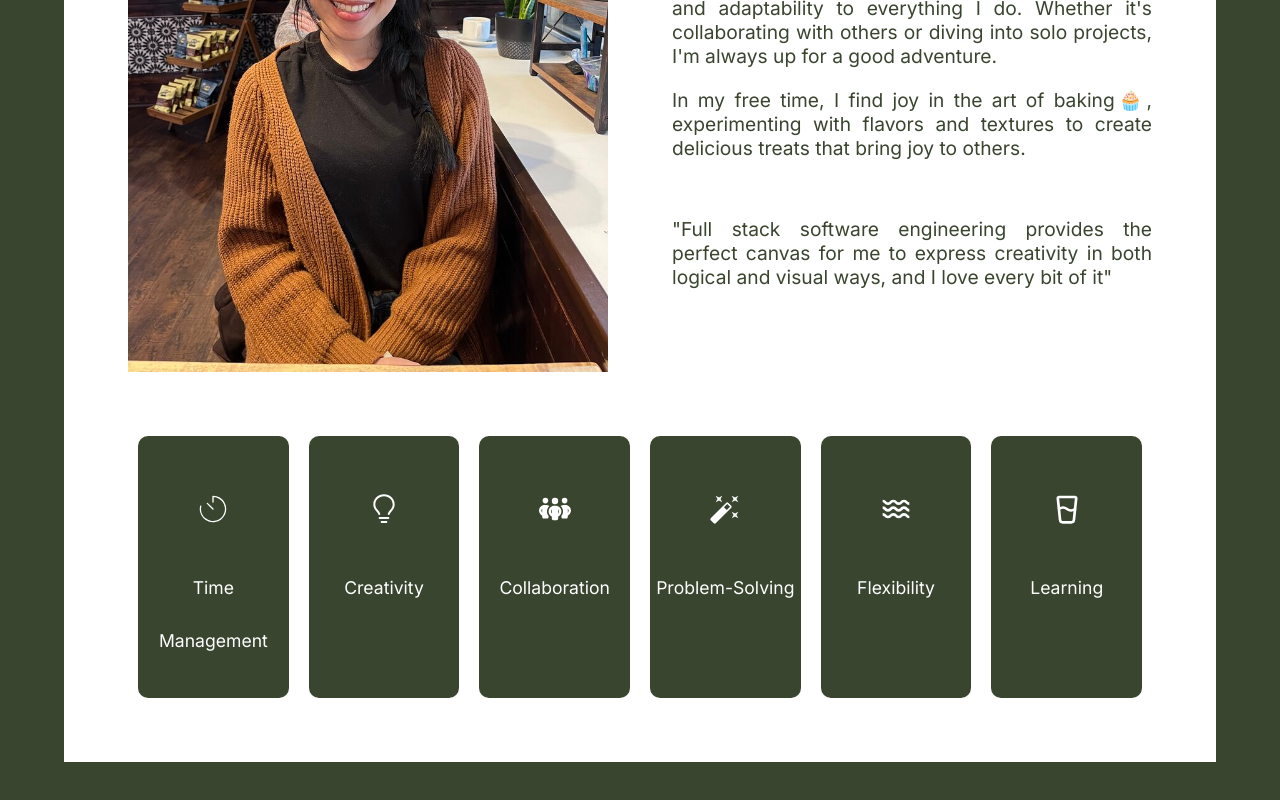
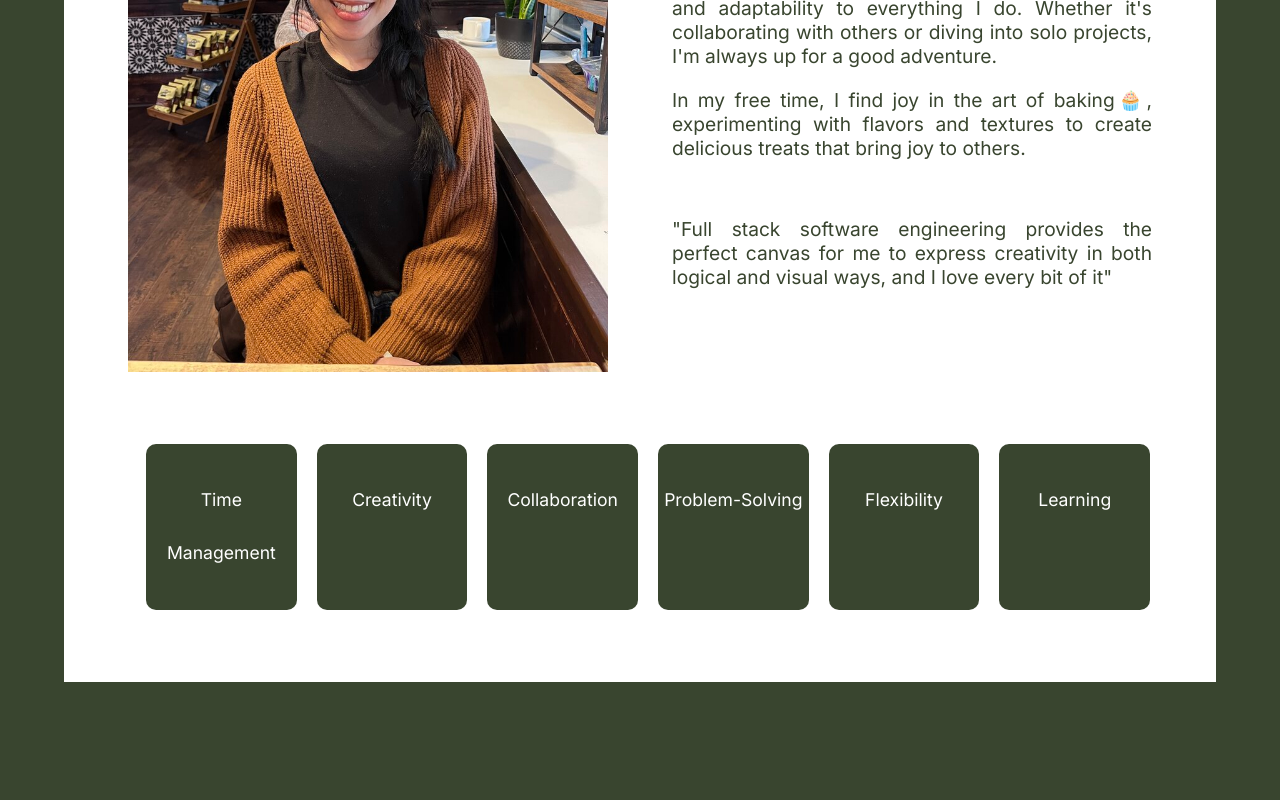
Before and after one commit to AnnMulling/annmulling-portfolio, a React (Vite) app: page /aboutme in a window 1280 px wide. Shown: the part 464-1264 px from the top of the page. After the commit the page ends 1194 px from the top, so only its background shows below. Built offline with nearby package versions, Linux system fonts and the light colour scheme; a web font is replaced by a local one.

Commit message:
added data file

```diff
--- a/src/components/AboutPage/About.jsx
+++ b/src/components/AboutPage/About.jsx
@@ -6,6 +6,8 @@ import { FaPeopleGroup } from "react-icons/fa6";
 import { MdAutoFixHigh } from "react-icons/md";
 import { LuGlassWater } from "react-icons/lu";
 import { BiWater } from "react-icons/bi";
+
+import { data } from "./data";
 
 import '../../style/components/aboutMe.css';
 import profile from '../../assets/images/profile-girl.jpg'
@@ -38,42 +40,14 @@ export default function AboutMe() {
             </div>
         </div>
         <div className="qualification-box">
-            {/* <h2>Qualification</h2> */}
-            <div className="counter-box">
-                <div className="counter-detail">
-                    <span className="counter-icon"><CiTimer /></span>
-                    <span>Time Management</span>
+            {data.map((item) => (
+                <div className="counter-box" id={item.id}>
+                    <div className="counter-detail">
+                        <span className="counter-icon">{<item.icon/>}</span>
+                        <span>{item.title}</span>
+                    </div>
                 </div>
-            </div>
-            <div className="counter-box">
-                <div className="counter-detail">
-                    <span className="counter-icon"><GoLightBulb /></span>
-                    <span>Creativity</span></div>
-                </div>
-            <div className="counter-box">
-                <div className="counter-detail">
-                    <span className="counter-icon"><FaPeopleGroup /></span>
-                    <span>Collaboration</span>
-                </div>
-            </div>
-            <div className="counter-box">
-                <div className="counter-detail">
-                    <span className="counter-icon"><MdAutoFixHigh /></span>
-                    <span>Problem-Solving</span>
-                </div>
-            </div>
-            <div className="counter-box">
-                <div className="counter-detail">
-                    <span className="counter-icon"><BiWater /></span>
-                    <span>Flexibility</span>
-                </div>
-            </div>
-            <div className="counter-box">
-                <div className="counter-detail">
-                    <span className="counter-icon"><LuGlassWater /></span>
-                    <span>Learning</span>
-                </div>
-            </div>
+            ))}
 
         </div>
         </>
--- /dev/null
+++ b/src/components/AboutPage/data.js
@@ -0,0 +1,84 @@
+
+import { CiTimer } from "react-icons/ci";
+import { GoLightBulb } from "react-icons/go";
+import { FaPeopleGroup } from "react-icons/fa6";
+import { MdAutoFixHigh } from "react-icons/md";
+import { LuGlassWater } from "react-icons/lu";
+import { BiWater } from "react-icons/bi";
+
+export const data = [
+    {
+        id: 1,
+        icon: "CiTimer",
+        title: "Time Management",
+
+    },
+    {
+        id: 2,
+        icon: "GoLightBulb",
+        title: "Creativity",
+
+    },
+    {
+        id: 3,
+        icon: "FaPeopleGroup",
+        title: "Collaboration",
+
+    },
+    {
+        id: 4,
+        icon: "MdAutoFixHigh",
+        title: "Problem-Solving",
+
+    },
+    {
+        id: 5,
+        icon: "LuGlassWater",
+        title: "Flexibility",
+
+    },
+    {
+        id: 6,
+        icon: "BiWater",
+        title: "Learning",
+
+    },
+]
+
+
+//   {/* <h2>Qualification</h2> */}
+//   <div className="counter-box">
+//   <div className="counter-detail">
+//       <span className="counter-icon"><CiTimer /></span>
+//       <span>Time Management</span>
+//   </div>
+// </div>
+// <div className="counter-box">
+//   <div className="counter-detail">
+//       <span className="counter-icon"><GoLightBulb /></span>
+//       <span>Creativity</span></div>
+//   </div>
+// <div className="counter-box">
+//   <div className="counter-detail">
+//       <span className="counter-icon"><FaPeopleGroup /></span>
+//       <span>Collaboration</span>
+//   </div>
+// </div>
+// <div className="counter-box">
+//   <div className="counter-detail">
+//       <span className="counter-icon"><MdAutoFixHigh /></span>
+//       <span>Problem-Solving</span>
+//   </div>
+// </div>
+// <div className="counter-box">
+//   <div className="counter-detail">
+//       <span className="counter-icon"><BiWater /></span>
+//       <span>Flexibility</span>
+//   </div>
+// </div>
+// <div className="counter-box">
+//   <div className="counter-detail">
+//       <span className="counter-icon"><LuGlassWater /></span>
+//       <span>Learning</span>
+//   </div>
+// </div>
--- a/src/style/components/aboutMe.css
+++ b/src/style/components/aboutMe.css
@@ -73,6 +73,7 @@
   text-align: center;
   position: relative;
   width: 100%;
+  padding: 8px;
   margin-top: 4rem;
   display: flex;
   overflow-x: scroll;
--- a/src/style/components/aboutMe.scss
+++ b/src/style/components/aboutMe.scss
@@ -39,6 +39,7 @@
     text-align: center;
     position: relative;
     width: 100%;
+   padding: 8px;
     margin-top: 4rem;
     display: flex;
     overflow-x: scroll;
```
Also changed, not shown: 1 other file (tests, documents, lock files or other folders).
